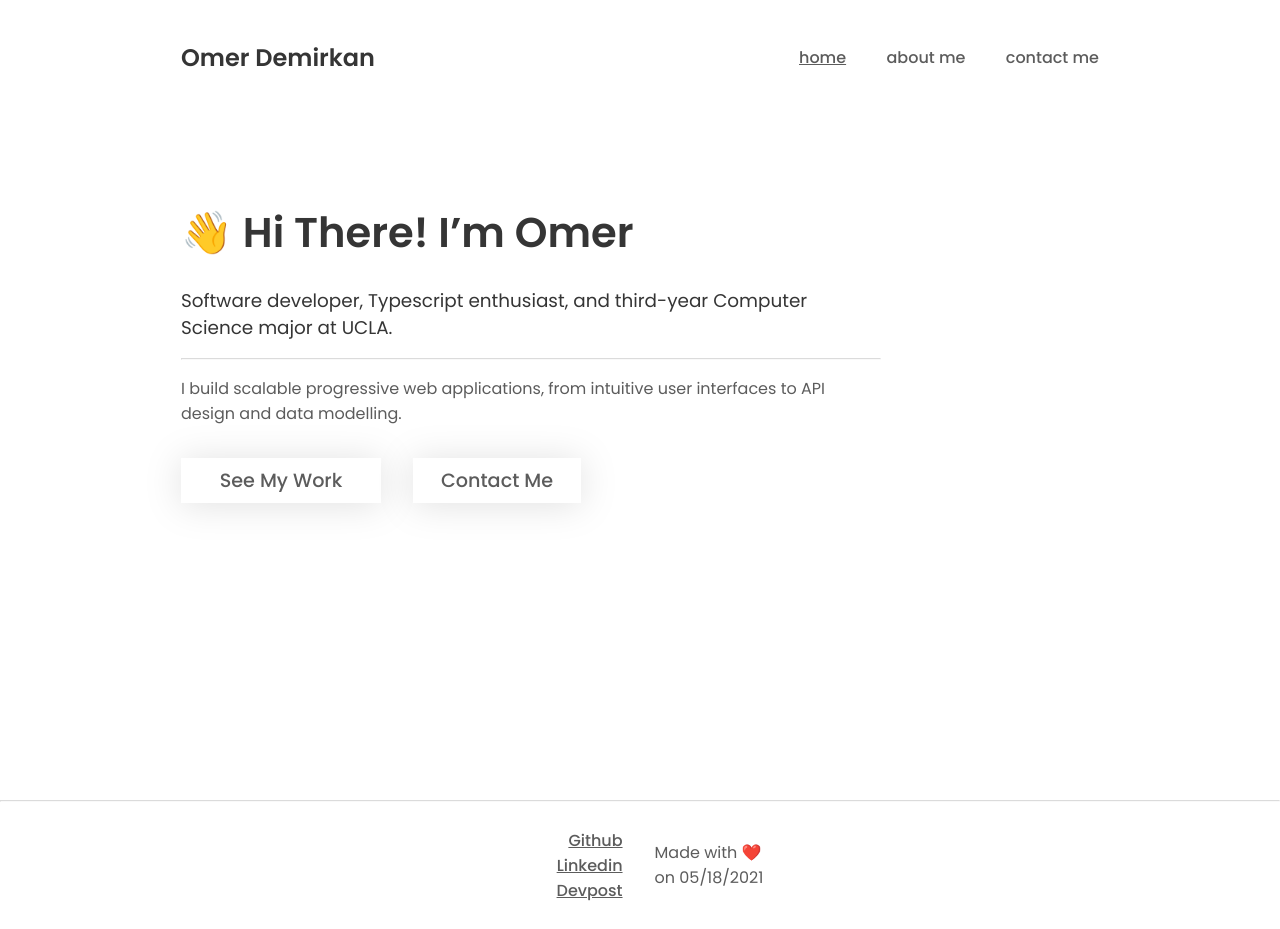
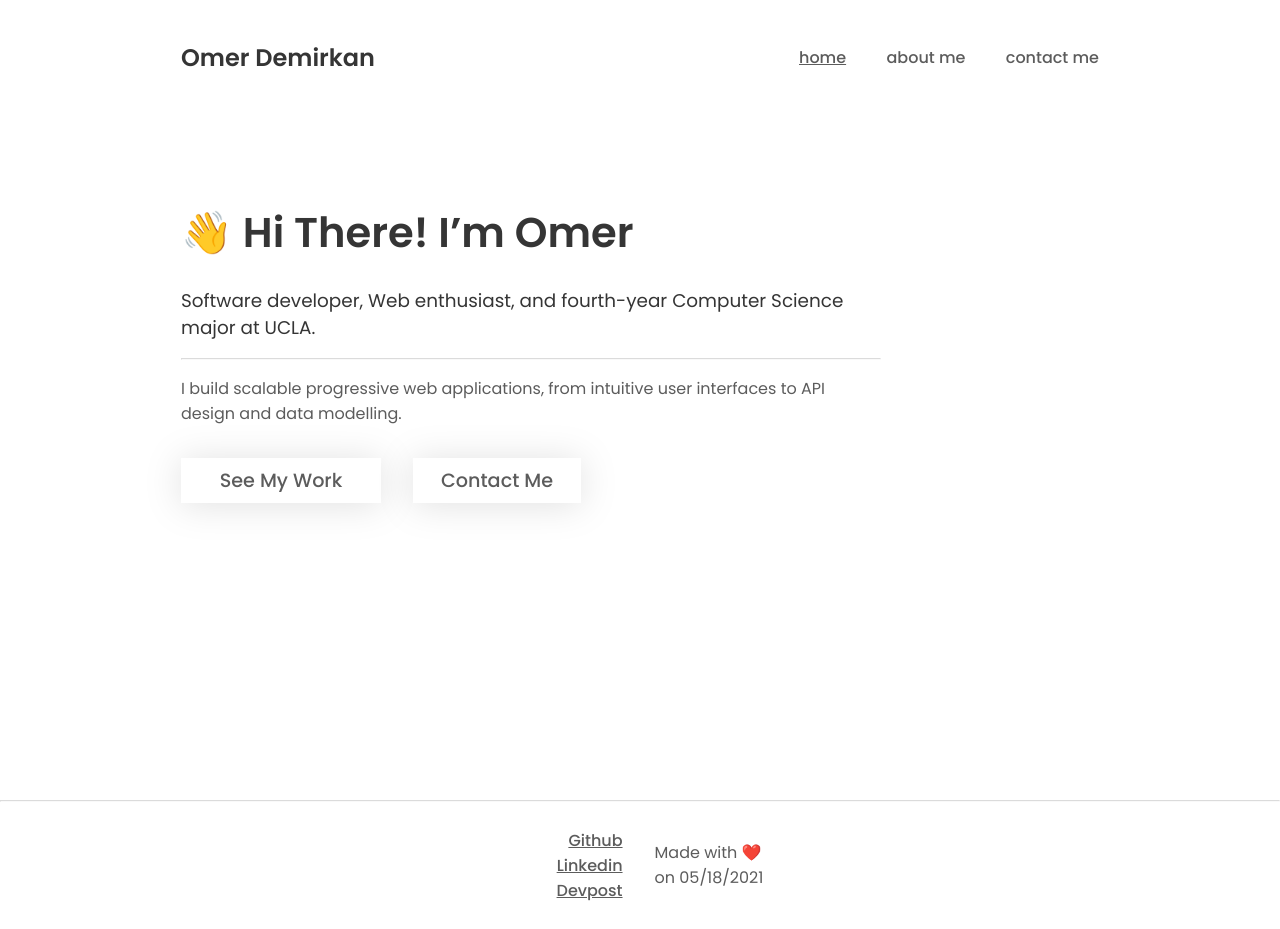
Before and after one commit to omerdemirkan/portfolio-2.0, a Next.js app: page / in a window 1280 px wide. Built offline with nearby package versions, Linux system fonts and the light colour scheme.

Commit message:
Update header in homepage

```diff
--- a/pages/index.js
+++ b/pages/index.js
@@ -13,8 +13,8 @@ export default function Home() {
             <div className="hero-section">
                 <h1>👋 Hi There! I’m Omer</h1>
                 <h6>
-                    Software developer, Typescript enthusiast, and third-year
-                    Computer Science major at UCLA.
+                    Software developer, Web enthusiast, and fourth-year Computer
+                    Science major at UCLA.
                 </h6>
                 <hr />
                 <p>
```
Also changed, not shown: 1 other file (tests, documents, lock files or other folders).
